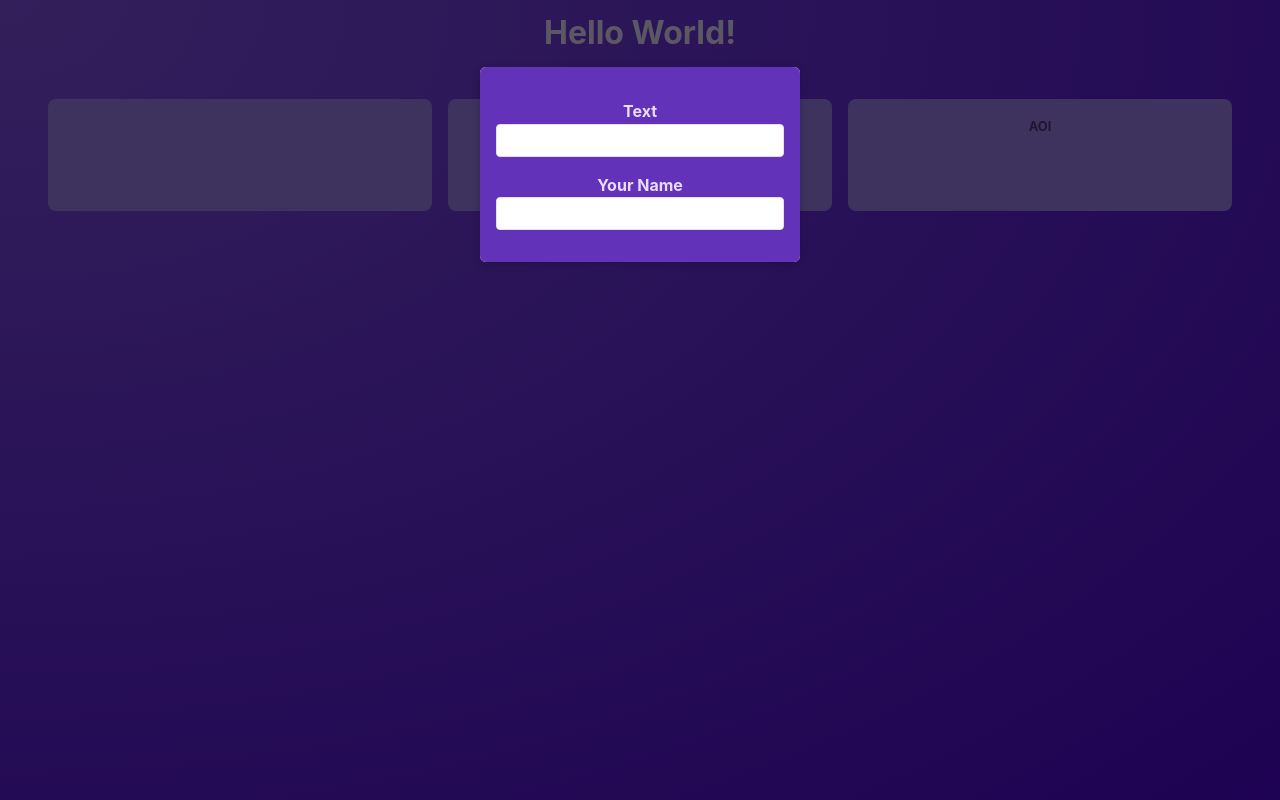
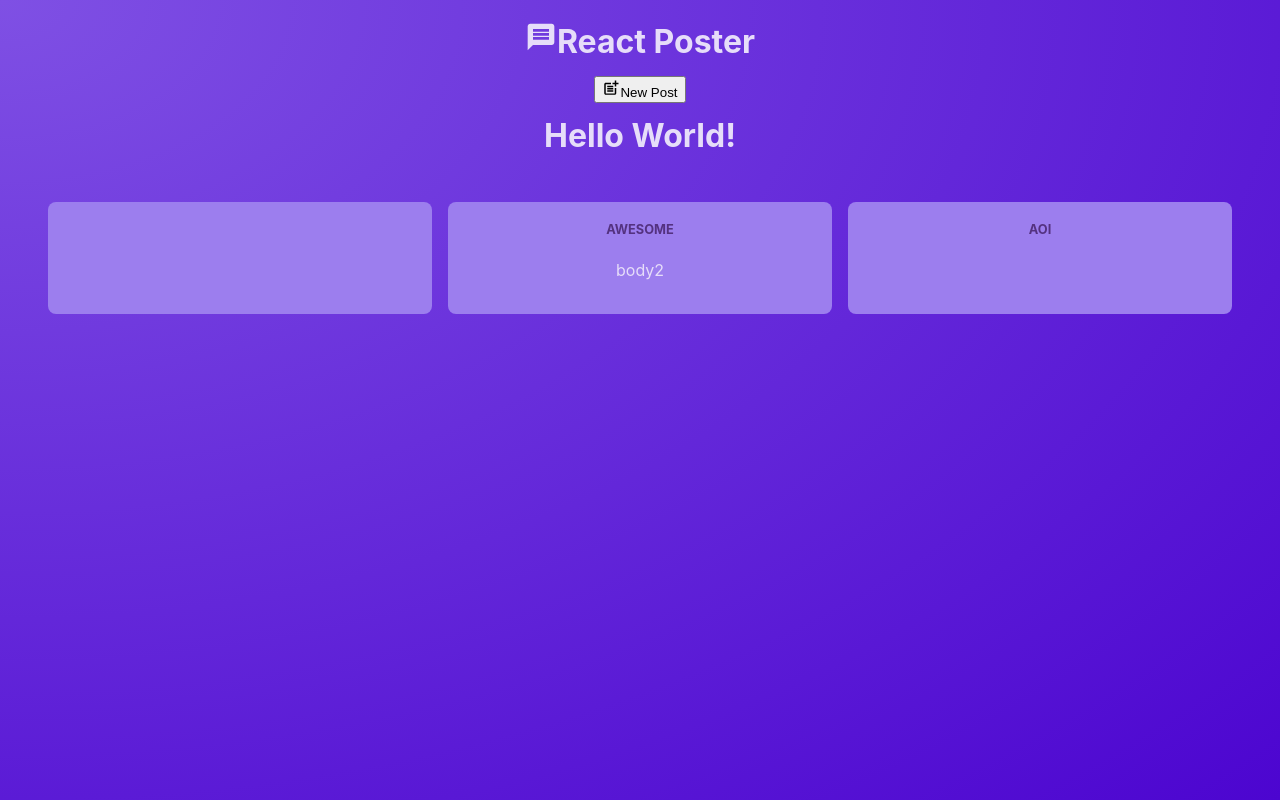
Before and after one commit to ssuntro/next-js-crash-course, a React (Vite) app: page / in a window 1280 px wide. Built offline with nearby package versions, Linux system fonts and the light colour scheme.

Commit message:
add show/hid Modal logic in App

```diff
--- a/src/App.jsx
+++ b/src/App.jsx
@@ -1,13 +1,24 @@
-
-import PostsList from "./components/PostsList";
+import MainHeader from './components/MainHeader'
+import PostsList from './components/PostsList'
+import { useState } from 'react'
 
 function App() {
-  return (<main>
-    <h1>Hello World!</h1>
-
-    <PostsList/>
-
-  </main>);
+  const [modalIsVisible, setModalIsVisible] = useState(false)
+  function showModalHandler() {
+    setModalIsVisible(true)
+  }
+  function hideModalHandler() {
+    setModalIsVisible(false)
+  }
+  return (
+    <>
+    <MainHeader onCreatePost={showModalHandler}/>
+    <main>
+      <h1>Hello World!</h1>
+      <PostsList onStopPosting={hideModalHandler} isPosting={modalIsVisible}/>
+    </main>
+    </>
+  )
 }
 
-export default App;
+export default App
--- a/src/components/PostsList.jsx
+++ b/src/components/PostsList.jsx
@@ -4,13 +4,11 @@ import NewPost from './NewPost'
 import { useState } from 'react'
 import Modal from './Modal'
 
-function PostsList() {
-  const [modalIsVisible, setModalIsVisible] = useState(true)
+function PostsList({isPosting, onStopPosting}) {
+
   const [enteredBody, setEnteredBody] = useState('')
   const [enteredAuthor, setEnteredAuthor] = useState('')
-  function hideModalHandler() {
-    setModalIsVisible(false)
-  }
+
 
   function bodyChangeHandler(event) {
     setEnteredBody(event.target.value)
@@ -21,8 +19,8 @@ function PostsList() {
   }
   return (
     <>
-      {modalIsVisible ? (
-        <Modal onClose={hideModalHandler}>
+      {isPosting ? (
+        <Modal onClose={onStopPosting}>
           <NewPost
             onBodyChange={bodyChangeHandler}
             onAuthorChange={authorChangeHandler}
```
